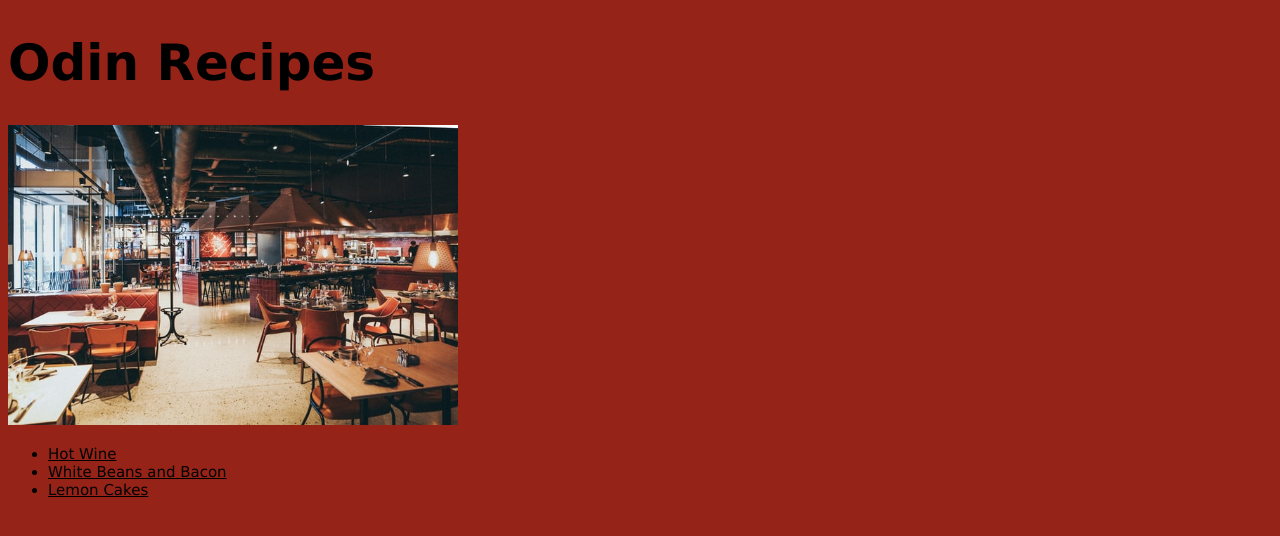
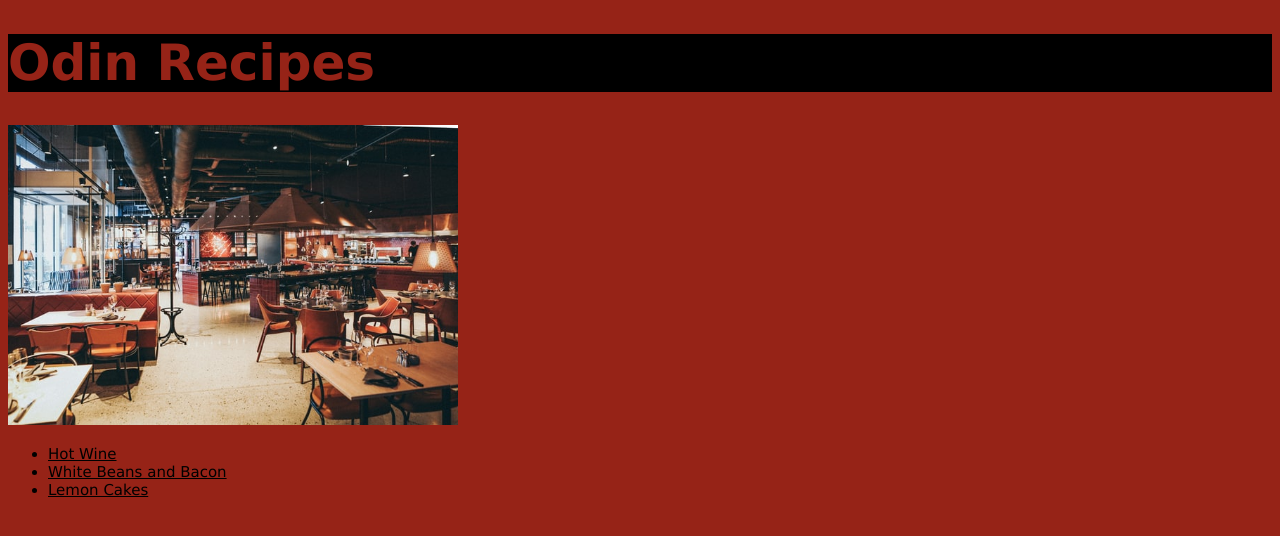
Before and after one commit to seeniik/odin-recipes, a plain HTML site: page index.html in a window 1280 px wide. Drawn offline with Linux system fonts and the light colour scheme.

Commit message:
Change h1 background and text color

```diff
--- a/styles.css
+++ b/styles.css
@@ -6,6 +6,9 @@ body {
 h1 {
     font-family: Verdana, Arial, Sans-Serif;
     font-size: 50px;
+    /*background-color: white;*/
+    background-color: black;
+    color: #962317;
 }
 
 img {
```
